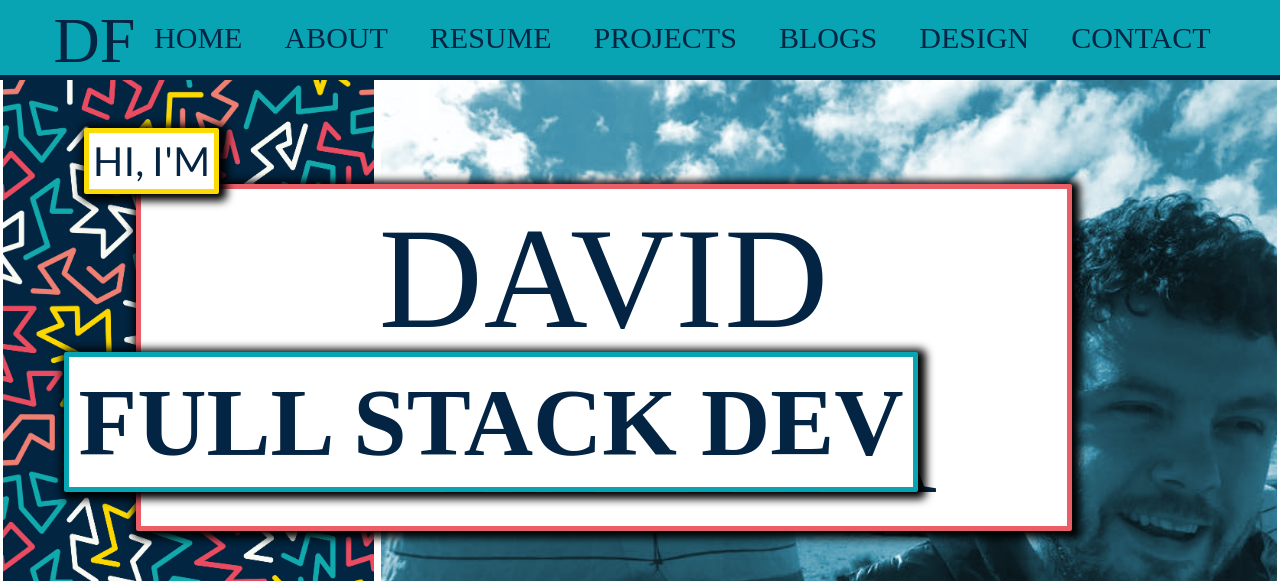
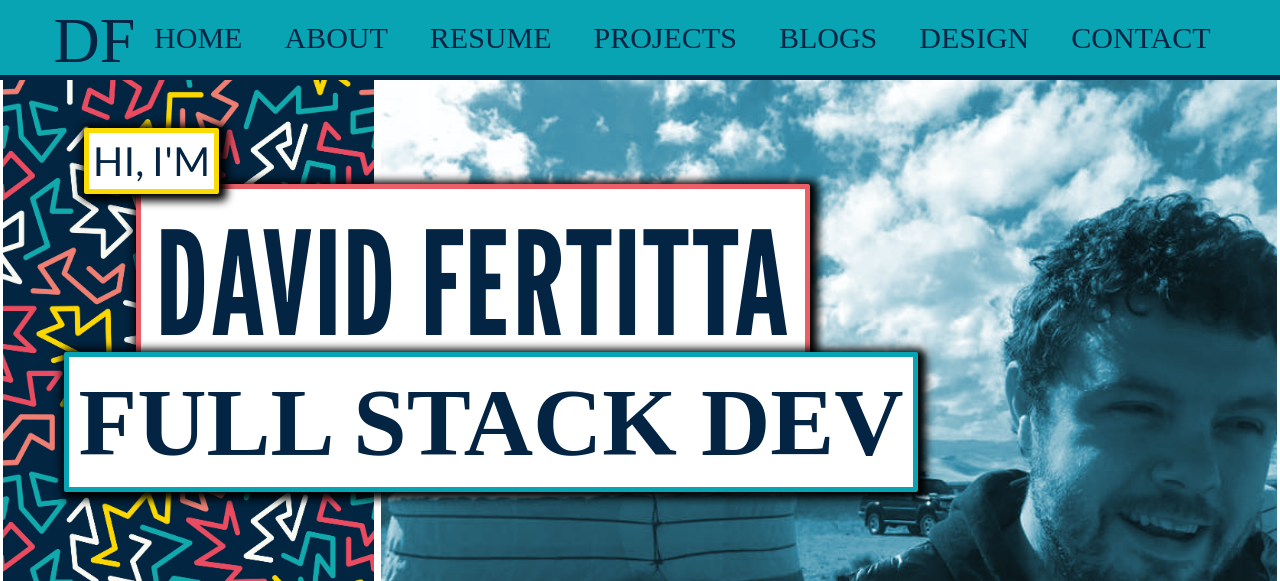
Before and after one commit to dfert1987/Portfolio, a React (Create React App) app: page / in a window 1280 px wide. Shown: the top 581 px of the page. Built offline with nearby package versions, Linux system fonts and the light colour scheme.

Commit message:
league gothic trial

```diff
--- a/src/Components/Hero/Hero.css
+++ b/src/Components/Hero/Hero.css
@@ -60,7 +60,7 @@
   border-radius: 2px;
   box-shadow: 3px 2px 8px 5px black;
   color: var(--dark);
-  font-family: var(--League);
+  font-family: 'League Gothic';
   font-size: 9em;
   margin-left: 0.5em;
   margin-right: 1em;
```
